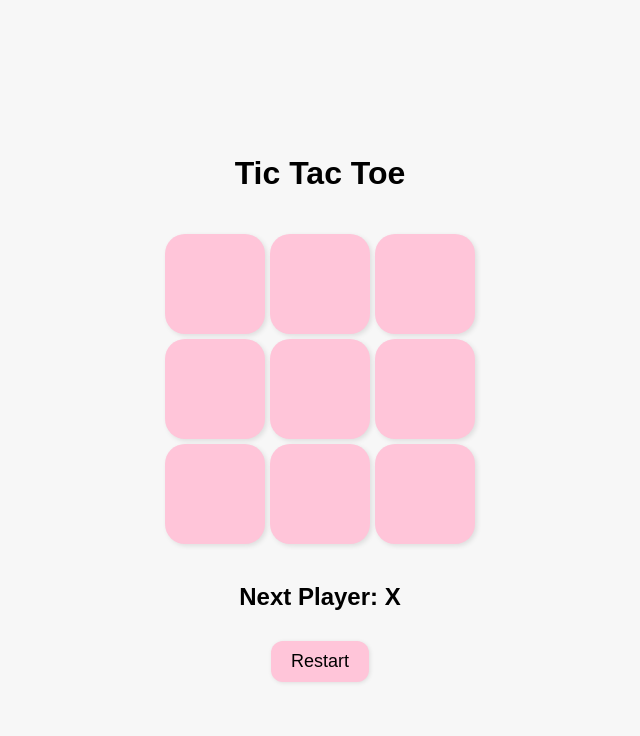
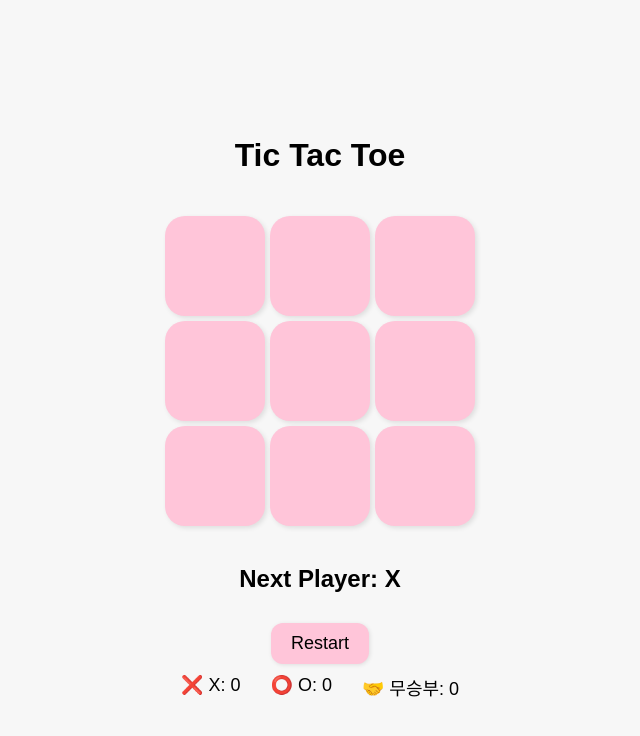
Before and after one commit to veryyounng/game, a React (Vite) app: page / in a window 1280 px wide. Both pictures are taken after a click on the button "🤖 1인 플레이". Shown: the top 736 px of the page, without its empty margins (320-960 px from the left). Built offline with nearby package versions, Linux system fonts and the light colour scheme.

Commit message:
점수판 기능 구현

```diff
--- a/src/App.tsx
+++ b/src/App.tsx
@@ -1,4 +1,4 @@
-import React, { useState } from 'react';
+import React, { useState, useEffect } from 'react';
 import './style.css';
 
 const App = () => {
@@ -7,6 +7,22 @@ const App = () => {
   const winner = checkWinner(board);
   const isAIMode = true; // 나중에 모드 선택 기능으로 확장 가능
   const [gameMode, setGameMode] = useState<'AI' | '2P' | null>(null);
+
+  useEffect(() => {
+    const winner = checkWinner(board);
+
+    if (winner) {
+      setScore((prev) => ({
+        ...prev,
+        [winner]: prev[winner as 'X' | 'O'] + 1,
+      }));
+    } else if (board.every((cell) => cell !== null)) {
+      setScore((prev) => ({
+        ...prev,
+        draw: prev.draw + 1,
+      }));
+    }
+  }, [board]);
 
   const handleClick = (i: number) => {
     if (board[i] || winner) return;
@@ -47,6 +63,19 @@ const App = () => {
   const restart = () => {
     setBoard(Array(9).fill(null));
     setTurn('X');
+    setGameMode(null);
+  };
+
+  const [score, setScore] = useState({
+    X: 0,
+    O: 0,
+    draw: 0,
+  });
+
+  const resetGame = () => {
+    setBoard(Array(9).fill(null));
+    setTurn('X');
+    setScore({ X: 0, O: 0, draw: 0 });
     setGameMode(null);
   };
 
@@ -191,6 +220,19 @@ const App = () => {
       >
         Restart
       </button>
+      <div
+        style={{
+          display: 'flex',
+          justifyContent: 'center',
+          gap: '30px',
+          marginTop: '10px',
+          fontSize: '18px',
+        }}
+      >
+        <div>❌ X: {score.X}</div>
+        <div>⭕ O: {score.O}</div>
+        <div>🤝 무승부: {score.draw}</div>
+      </div>
     </div>
   );
 };
```
